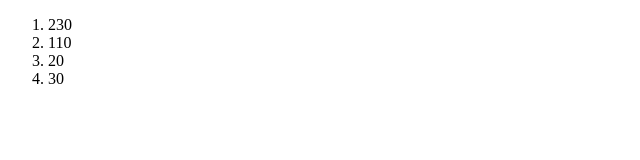
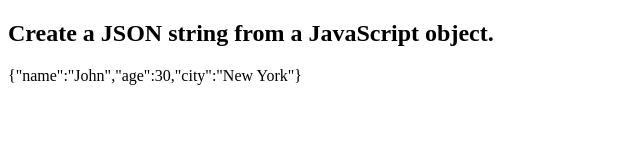
Before and after one commit to kush4gr4/webdev, a plain HTML site: page batre.html in a window 1280 px wide. Shown: the whole page, without its empty margins (0-640 px from the left). Drawn offline with nearby package versions, Linux system fonts and the light colour scheme.

Commit message:
Update batre.html

```diff
--- a/batre.html
+++ b/batre.html
@@ -1,39 +1,16 @@
-<!--
-
-<!doctype html>
+<!DOCTYPE html>
 <html>
 
-<head>
-    <title>My AngularJS App</title>
-    <script src="https://cdnjs.cloudflare.com/ajax/libs/angular.js/1.8.3/angular.min.js"></script>
-</head>
+<body>
 
-<body>
-    <div ng-app="" ng-init="myText='Kushagra Sharma!'">
+    <h2>Create a JSON string from a JavaScript object.</h2>
+    <p id="demo"></p>
 
-    <h1>{{myText}}</h1>
-
-
-</body>
-
-</html> -->
-
-<!--  -->
-
-<!doctype html>
-<html>
-
-<head>
-    <title>My AngularJS App</title>
-    <script src="https://cdnjs.cloudflare.com/ajax/libs/angular.js/1.8.3/angular.min.js"></script>
-</head>
-
-<body>
-    <div ng-app="" ng-init= "values= ['230', '110' , '20' , '30'] ">
-        <ol>
-            <li ng-repeat="i in values"> {{i}} </li>
-        </ol>
-    </div>
+    <script>
+        const obj = { name: "John", age: 30, city: "New York" };
+        const myJSON = JSON.stringify(obj);
+        document.getElementById("demo").innerHTML = myJSON;
+    </script>
 
 </body>
 
```
